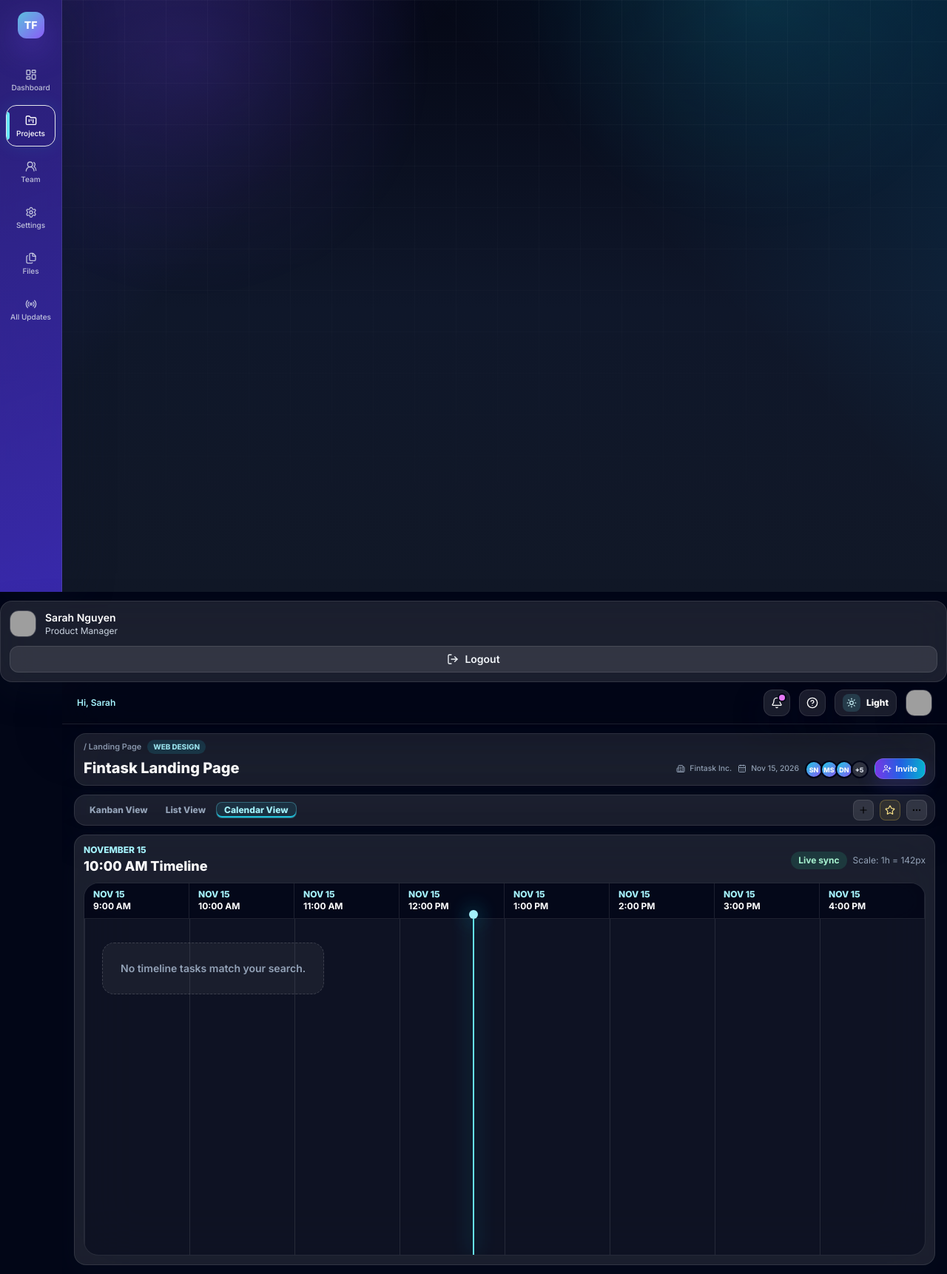
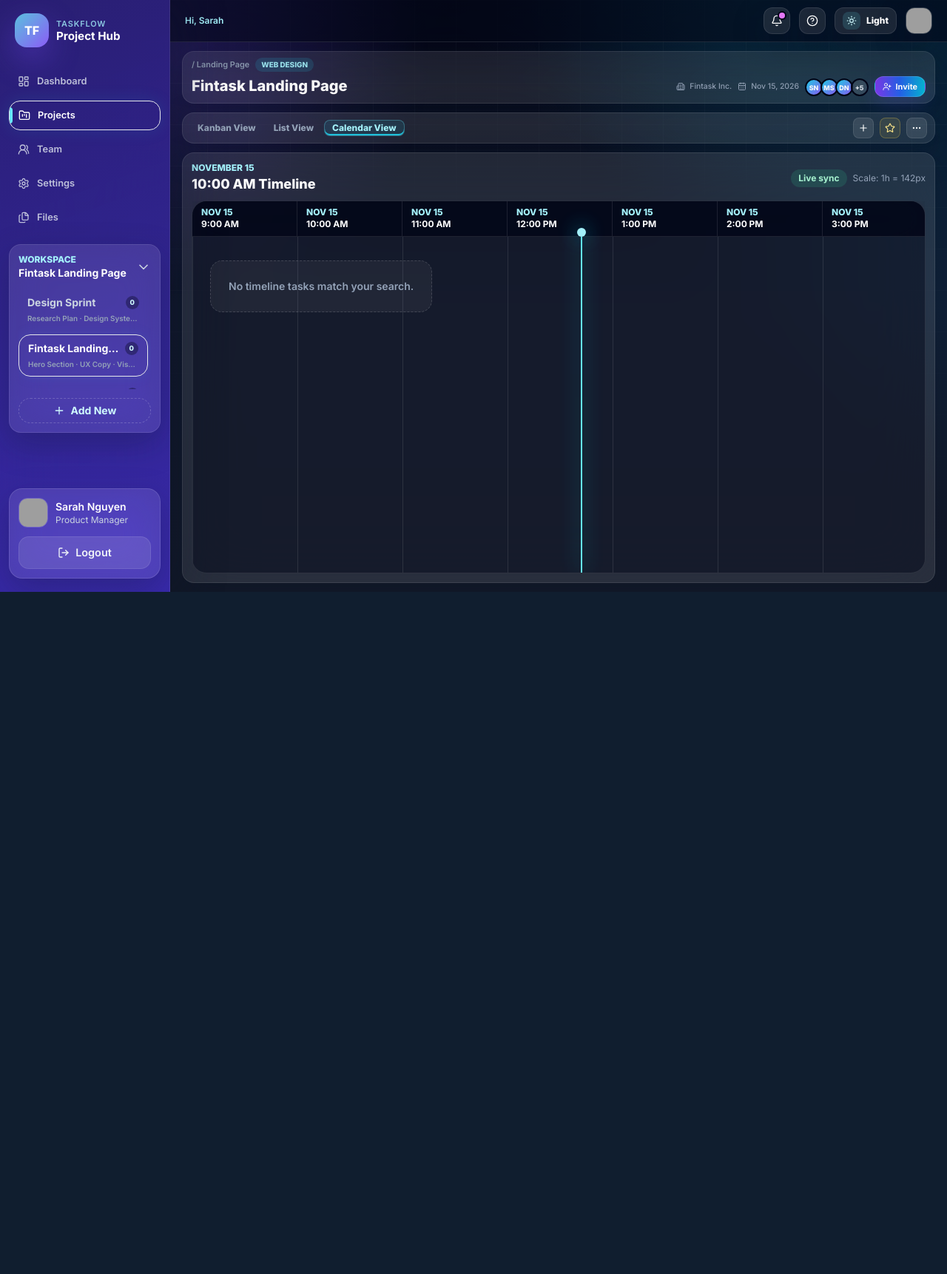
Before and after one commit to nhannttdevvn/TaskManagement, a Django app: page /project/ in a window 1280 px wide. Shown: the whole page at 74% size. After the commit the page ends 800 px from the top, so only its background shows below. Run offline with Django 4.2, Linux system fonts and the light colour scheme; data comes from the database, SQL or seed files in the repository; data that the repository does not hold is empty; some libraries are stand-ins or nearby versions; grey boxes are pictures that could not be loaded.

Commit message:
fix sidebar

```diff
--- a/frontend/static/css/theme.css
+++ b/frontend/static/css/theme.css
@@ -1,111 +1,165 @@
 /* ============================================================
- * TaskFlow — Light theme + compact narrow sidebar
+ * TaskFlow — Light theme + wide sidebar
  * ----------------------------------------------------------
  * Kích hoạt khi <html> KHÔNG có class `dark` (light mode).
  * Đồng bộ cross-page qua theme-toggle.js (4 keys localStorage).
  * ============================================================ */
 
 /* ============================================================
- * NARROW ICON SIDEBAR (áp dụng cho mọi theme — dark + light)
- * Yêu cầu: sidebar compact icon-style như screenshot user gửi.
+ * WIDE APP SIDEBAR (áp dụng cho mọi theme — dark + light)
+ * Yêu cầu: sidebar rộng, đủ logo, nhãn menu và user card như ảnh mẫu.
  * ============================================================ */
 aside[id$="Sidebar"],
 aside#sidebar {
-  width: 84px !important;
-  padding-left: 8px !important;
-  padding-right: 8px !important;
+  width: min(230px, calc(100vw - 1rem)) !important;
+  padding: 18px 12px !important;
 }
 
-/* Sidebar brand block (TF logo + "TaskFlow") → chỉ giữ logo */
+/* Sidebar brand block */
 aside[id$="Sidebar"] > div:first-child,
 aside#sidebar > div:first-child {
-  justify-content: center !important;
+  justify-content: flex-start !important;
+  gap: 10px !important;
 }
 aside[id$="Sidebar"] > div:first-child > div:not(.grid),
 aside#sidebar > div:first-child > div:not(.grid) {
-  display: none !important;
+  display: block !important;
+}
+aside[id$="Sidebar"] > div:first-child > .grid,
+aside#sidebar > div:first-child > .grid {
+  width: 46px !important;
+  height: 46px !important;
+  border-radius: 16px !important;
+  font-size: 1rem !important;
+}
+aside[id$="Sidebar"] > div:first-child p,
+aside#sidebar > div:first-child p {
+  font-size: 0.68rem !important;
+  letter-spacing: 0.08em !important;
+}
+aside[id$="Sidebar"] > div:first-child h1,
+aside#sidebar > div:first-child h1 {
+  font-size: 0.95rem !important;
+  line-height: 1.15 !important;
 }
 
-/* Nav items: stack icon trên, label nhỏ dưới, căn giữa */
+/* Nav items */
 aside[id$="Sidebar"] nav,
 aside#sidebar nav {
-  gap: 8px !important;
+  margin-top: 26px !important;
+  gap: 6px !important;
+  flex-shrink: 0 !important;
 }
 aside[id$="Sidebar"] nav a,
 aside#sidebar nav a {
-  flex-direction: column !important;
+  flex-direction: row !important;
   align-items: center !important;
-  justify-content: center !important;
-  text-align: center !important;
-  height: auto !important;
-  min-height: 56px;
-  padding: 8px 4px !important;
-  gap: 4px !important;
-  border-radius: 14px !important;
+  justify-content: flex-start !important;
+  text-align: left !important;
+  height: 40px !important;
+  padding: 0 12px !important;
+  gap: 10px !important;
+  border-radius: 15px !important;
 }
 aside[id$="Sidebar"] nav a span,
 aside#sidebar nav a span {
-  font-size: 0.625rem !important;
-  font-weight: 500 !important;
-  line-height: 1 !important;
+  font-size: 0.8rem !important;
+  font-weight: 600 !important;
+  line-height: 1.1 !important;
 }
 aside[id$="Sidebar"] nav a i,
 aside#sidebar nav a i {
-  width: 1.25rem !important;
-  height: 1.25rem !important;
+  width: 1rem !important;
+  height: 1rem !important;
+  flex: 0 0 auto !important;
 }
 
-/* Hide các sub-section nội bộ sidebar (Workspace card của timeline,
-   member list của team) để gọn — sẽ hiện trên topbar */
+/* Keep internal sidebar sections visible on wider sidebar */
 aside[id$="Sidebar"] > section,
 aside#sidebar > section {
-  display: none !important;
+  display: block !important;
 }
 
-/* Bottom user card: collapse — chỉ giữ avatar nhỏ */
+/* Bottom user card */
 aside[id$="Sidebar"] > div.mt-auto,
 aside#sidebar > div.mt-auto {
-  padding: 6px !important;
-  background: transparent !important;
-  border: none !important;
+  padding: 12px !important;
+  background: rgba(255, 255, 255, 0.11) !important;
+  border: 1px solid rgba(255, 255, 255, 0.12) !important;
+  border-radius: 18px !important;
+  flex-shrink: 0 !important;
 }
 aside[id$="Sidebar"] > div.mt-auto > div:first-child,
 aside#sidebar > div.mt-auto > div:first-child {
-  justify-content: center !important;
-  margin-bottom: 6px;
+  justify-content: flex-start !important;
+  gap: 10px !important;
+  margin-bottom: 10px;
 }
 aside[id$="Sidebar"] > div.mt-auto > div:first-child img,
 aside#sidebar > div.mt-auto > div:first-child img {
-  width: 36px !important;
-  height: 36px !important;
+  width: 40px !important;
+  height: 40px !important;
 }
 aside[id$="Sidebar"] > div.mt-auto > div:first-child > div:not(.grid),
 aside#sidebar > div.mt-auto > div:first-child > div:not(.grid) {
-  display: none !important;
+  display: block !important;
 }
 
-/* Logout button: stack icon + label vertical */
+/* Logout button */
 aside[id$="Sidebar"] > div.mt-auto a,
 aside#sidebar > div.mt-auto a,
 aside[id$="Sidebar"] > div.mt-auto button,
 aside#sidebar > div.mt-auto button {
-  flex-direction: column !important;
-  height: auto !important;
-  min-height: 56px;
-  padding: 8px 4px !important;
-  gap: 4px !important;
-  font-size: 0.625rem !important;
+  flex-direction: row !important;
+  height: 44px !important;
+  padding: 0 14px !important;
+  gap: 8px !important;
+  font-size: 0.9rem !important;
   border-radius: 14px !important;
 }
 aside[id$="Sidebar"] > div.mt-auto a i,
 aside#sidebar > div.mt-auto a i {
-  width: 1.125rem !important;
-  height: 1.125rem !important;
+  width: 1.1rem !important;
+  height: 1.1rem !important;
 }
 
 /* Push main content right by new sidebar width */
 .lg\:pl-48 {
-  padding-left: 84px !important;
+  padding-left: 230px !important;
+}
+
+/* Projects sidebar: keep Logout fixed and scroll only the workspace list. */
+#timelineSidebar {
+  overflow: hidden !important;
+}
+#timelineSidebar > div:first-child,
+#timelineSidebar > nav,
+#timelineSidebar > div.mt-auto {
+  flex-shrink: 0 !important;
+}
+#timelineSidebar > section {
+  display: flex !important;
+  flex: 0 0 33.333% !important;
+  max-height: 33.333% !important;
+  min-height: 0 !important;
+  flex-direction: column !important;
+  overflow: hidden !important;
+}
+#timelineSidebar #workspaceToggle,
+#timelineSidebar #addWorkspaceButton {
+  flex-shrink: 0 !important;
+}
+#timelineSidebar #workspaceItems {
+  flex: 1 1 auto !important;
+  min-height: 0 !important;
+  overflow: hidden !important;
+}
+#timelineSidebar #workspaceList {
+  height: 100% !important;
+  max-height: none !important;
+  min-height: 0 !important;
+  overflow-y: auto !important;
+  overscroll-behavior: contain;
 }
 
 /* ============================================================
--- a/frontend/templates/auth/login.html
+++ b/frontend/templates/auth/login.html
@@ -8,7 +8,7 @@
 {% endblock %}
 
 {% block extra_head %}
-<link rel="stylesheet" href="{% static 'css/theme.css' %}?v=20260525-1" />
+<link rel="stylesheet" href="{% static 'css/theme.css' %}?v=20260609-2" />
 {% endblock %}
 
 {% block body_class %}bg-slate-950 p-0 font-sans antialiased{% endblock %}
--- a/frontend/templates/dashboard/index.html
+++ b/frontend/templates/dashboard/index.html
@@ -8,7 +8,7 @@
 {% endblock %}
 
 {% block extra_head %}
-<link rel="stylesheet" href="{% static 'css/theme.css' %}?v=20260525-1" />
+<link rel="stylesheet" href="{% static 'css/theme.css' %}?v=20260609-2" />
 {% endblock %}
 
 {% block body_class %}bg-slate-950 p-0 font-sans antialiased overflow-hidden{% endblock %}
@@ -59,10 +59,6 @@
       <a class="js-sidebar-link flex h-10 items-center gap-3 rounded-2xl px-3 text-sm text-slate-200/80 transition hover:translate-x-1 hover:bg-white/15 hover:text-white motion-reduce:transform-none" href="{% url 'files' %}">
         <i data-lucide="files" class="h-4 w-4"></i>
         <span>Files</span>
-      </a>
-      <a class="js-sidebar-link flex h-10 items-center gap-3 rounded-2xl px-3 text-sm text-slate-200/80 transition hover:translate-x-1 hover:bg-white/15 hover:text-white motion-reduce:transform-none" href="#updates">
-        <i data-lucide="radio" class="h-4 w-4"></i>
-        <span>All Updates</span>
       </a>
     </nav>
 
--- a/frontend/templates/timeline/index.html
+++ b/frontend/templates/timeline/index.html
@@ -1,7 +1,7 @@
 {% extends "base.html" %}
 {% load static %}
 
-{% block title %}Project Timeline | TaskFlow{% endblock %}
+{% block title %}Projects | TaskFlow{% endblock %}
 
 {% block vendor_styles %}
 {% include "includes/app_design_tokens.html" %}
@@ -59,7 +59,7 @@
 {% endblock %}
 
 {% block extra_head %}
-<link rel="stylesheet" href="{% static 'css/theme.css' %}?v=20260525-1" />
+<link rel="stylesheet" href="{% static 'css/theme.css' %}?v=20260609-2" />
 {% endblock %}
 
 {% block body_class %}bg-slate-950 p-0 font-sans antialiased overflow-hidden{% endblock %}
@@ -94,7 +94,7 @@
         <i data-lucide="layout-dashboard" class="h-4 w-4"></i>
         <span>Dashboard</span>
       </a>
-      <a class="timeline-nav-link relative flex h-10 items-center gap-3 overflow-hidden rounded-2xl border border-white/12 bg-gradient-to-r from-cyan-400/16 to-violet-500/18 px-3 text-sm text-white shadow-[0_0_24px_rgba(34,211,238,0.1)] transition hover:translate-x-1 hover:bg-white/15 motion-reduce:transform-none" href="{% url 'timeline' %}">
+      <a class="timeline-nav-link relative flex h-10 items-center gap-3 overflow-hidden rounded-2xl border border-white/12 bg-gradient-to-r from-cyan-400/16 to-violet-500/18 px-3 text-sm text-white shadow-[0_0_24px_rgba(34,211,238,0.1)] transition hover:translate-x-1 hover:bg-white/15 motion-reduce:transform-none" href="{% url 'project' %}">
         <span class="absolute left-0 top-2 bottom-2 w-1 rounded-r-full bg-cyan-300"></span>
         <i data-lucide="folder-kanban" class="h-4 w-4"></i>
         <span>Projects</span>
@@ -111,51 +111,26 @@
         <i data-lucide="files" class="h-4 w-4"></i>
         <span>Files</span>
       </a>
-      <a class="timeline-nav-link flex h-10 items-center gap-3 rounded-2xl px-3 text-sm text-slate-200/80 transition hover:translate-x-1 hover:bg-white/15 hover:text-white motion-reduce:transform-none" href="#updates">
-        <i data-lucide="radio" class="h-4 w-4"></i>
-        <span>All Updates</span>
-      </a>
     </nav>
 
     <section class="mt-4 rounded-2xl border border-white/10 bg-white/10 p-3 shadow-glass backdrop-blur-xl">
       <button id="workspaceToggle" class="flex w-full items-center justify-between text-left" type="button">
         <span>
           <span class="block text-xs font-extrabold uppercase text-cyan-200">Workspace</span>
-          <span class="block text-sm font-bold text-white">Design Sprint</span>
+          <span id="workspaceCurrentTitle" class="block text-sm font-bold text-white">Fintask Landing Page</span>
         </span>
         <i data-lucide="chevron-down" class="h-5 w-5 text-slate-300"></i>
       </button>
       <div id="workspaceItems" class="mt-3 space-y-1.5">
-        <a class="block rounded-2xl bg-white/10 px-3 py-1.5 text-sm font-semibold text-white" href="#timelineWorkspace">Fintask Landing Page</a>
-        <a class="block rounded-2xl px-3 py-1.5 text-sm font-semibold text-slate-300 hover:bg-white/10 hover:text-white" href="#timelineWorkspace">Checkout Flow</a>
-        <a class="block rounded-2xl px-3 py-1.5 text-sm font-semibold text-slate-300 hover:bg-white/10 hover:text-white" href="#timelineWorkspace">Brand Refresh</a>
+        <div id="workspaceList" class="max-h-[min(18rem,34vh)] space-y-1.5 overflow-y-auto pr-1"></div>
       </div>
-      <button class="mt-3 flex w-full items-center justify-center gap-2 rounded-2xl border border-dashed border-white/20 px-3 py-1.5 text-sm font-bold text-cyan-100 transition hover:border-cyan-300/50 hover:bg-cyan-300/10" type="button">
+      <button id="addWorkspaceButton" class="mt-3 flex w-full items-center justify-center gap-2 rounded-2xl border border-dashed border-white/20 px-3 py-1.5 text-sm font-bold text-cyan-100 transition hover:border-cyan-300/50 hover:bg-cyan-300/10" type="button">
         <i data-lucide="plus" class="h-4 w-4"></i>
         Add New
       </button>
     </section>
 
-
-      <section class="mt-4 rounded-2xl border border-white/10 bg-white/10 p-3 shadow-glass backdrop-blur-xl">
-        <button id="workspaceToggle" class="flex w-full items-center justify-between text-left" type="button">
-          <span>
-            <span class="block text-xs font-extrabold uppercase text-cyan-200">Workspace</span>
-            <span id="workspaceCurrentTitle" class="block text-sm font-bold text-white">Fintask Landing Page</span>
-          </span>
-          <i data-lucide="chevron-down" class="h-5 w-5 text-slate-300"></i>
-        </button>
-        <div id="workspaceItems" class="mt-3 space-y-1.5">
-          <div id="workspaceList" class="max-h-[min(18rem,34vh)] space-y-1.5 overflow-y-auto pr-1"></div>
-        </div>
-        <button id="addWorkspaceButton" class="mt-3 flex w-full items-center justify-center gap-2 rounded-2xl border border-dashed border-white/20 px-3 py-1.5 text-sm font-bold text-cyan-100 transition hover:border-cyan-300/50 hover:bg-cyan-300/10" type="button">
-          <i data-lucide="plus" class="h-4 w-4"></i>
-          Add New
-        </button>
-      </section>
-    </div>
-
-    <div class="mt-3 shrink-0 rounded-2xl border border-white/10 bg-white/10 p-3 shadow-glass backdrop-blur-xl">
+    <div class="mt-auto shrink-0 rounded-2xl border border-white/10 bg-white/10 p-3 shadow-glass backdrop-blur-xl">
       <div class="flex items-center gap-3">
         <img class="h-9 w-9 rounded-xl border border-white/20 object-cover" src="https://images.unsplash.com/photo-1494790108377-be9c29b29330?auto=format&fit=crop&w=120&q=80" alt="Sarah profile">
         <div class="min-w-0">
```
Also changed, not shown: backend/config/local_sqlite_settings.py (added, +8 -0 lines), frontend/templates/auth/logout.html (+5 -5 lines), frontend/templates/files/index.html (+7 -11 lines), frontend/templates/settings/index.html (+11 -15 lines), frontend/templates/team/index.html (+6 -10 lines).
